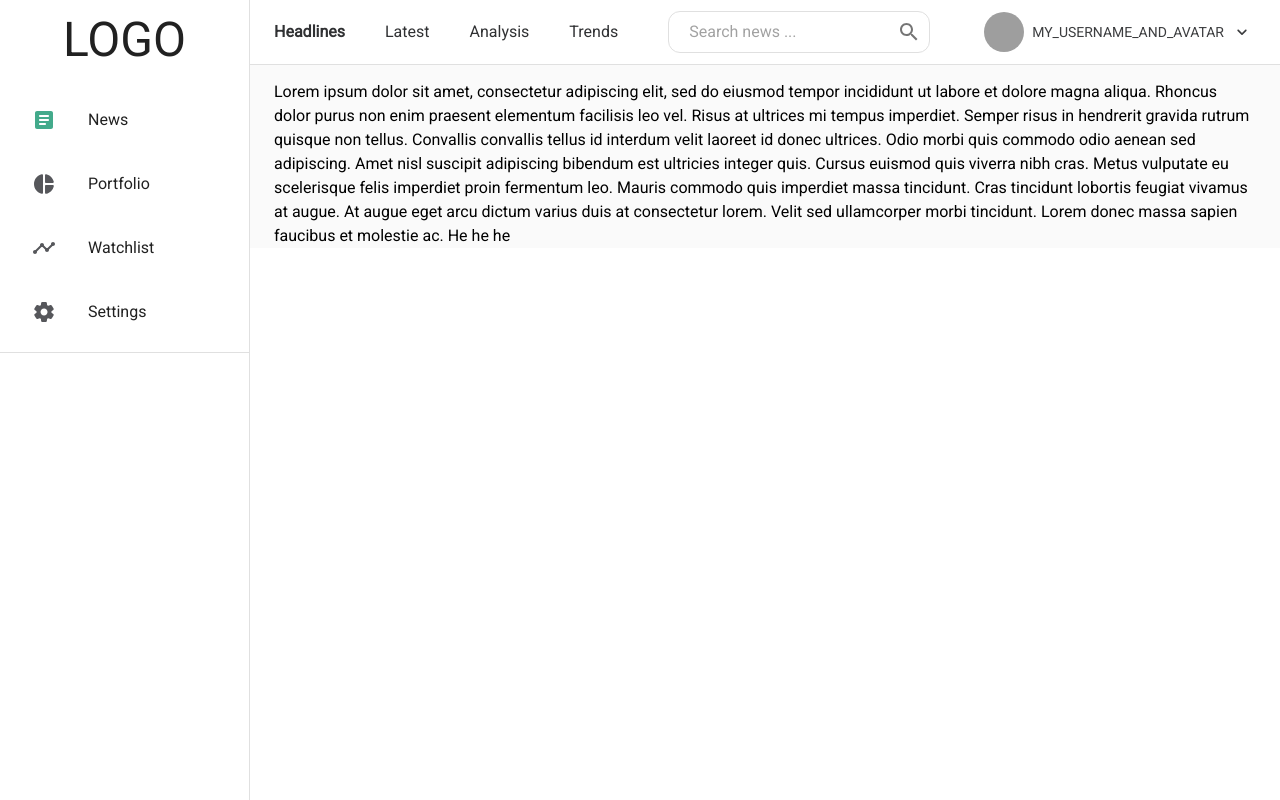
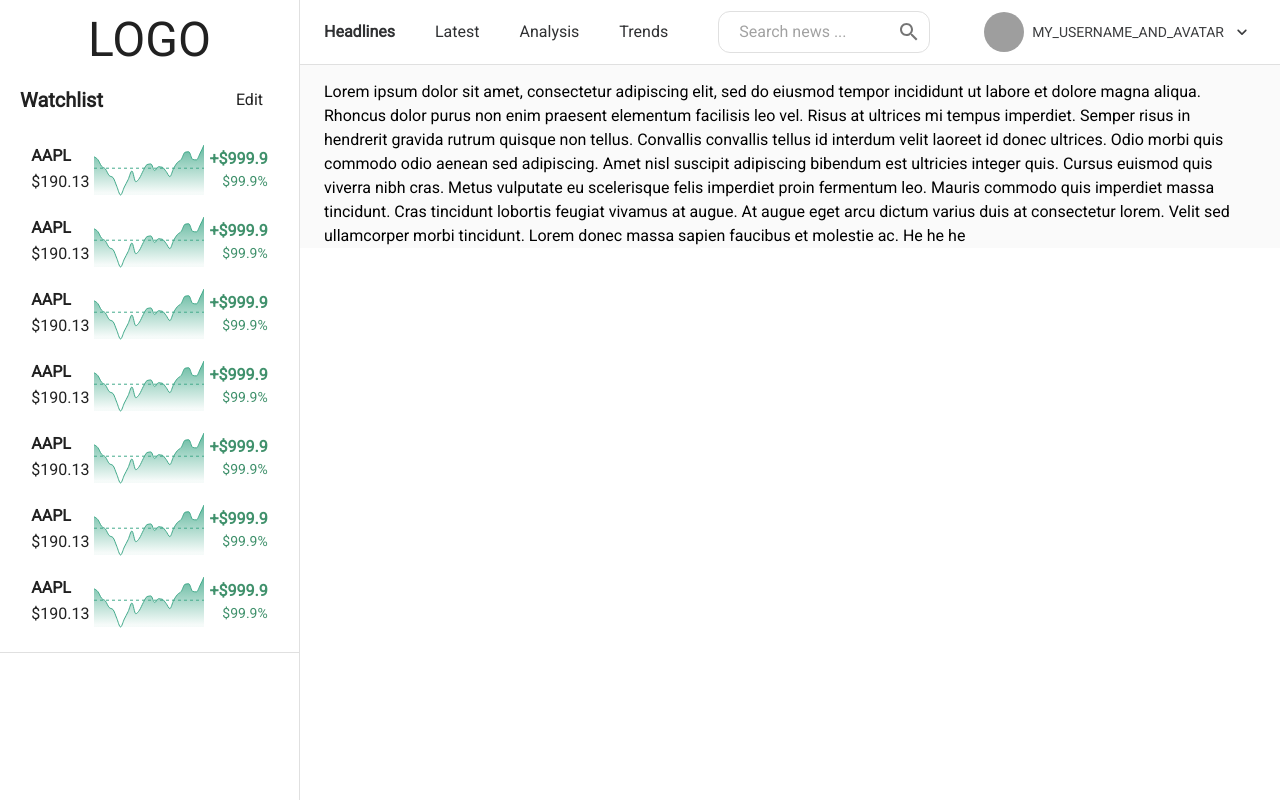
Before and after one commit to jamesnguyen30/project-portfolio, a React (Create React App) app in the folder webapp/: page / in a window 1280 px wide. Built offline with nearby package versions, Linux system fonts and the light colour scheme; grey boxes are pictures that could not be loaded.

Commit message:
Added watch list

```diff
--- a/webapp/package.json
+++ b/webapp/package.json
@@ -20,6 +20,7 @@
     "react-router-dom": "^6.2.1",
     "react-scripts": "5.0.0",
     "react-window": "^1.8.6",
+    "recharts": "^2.1.9",
     "redux": "^4.1.2",
     "redux-devtools-extension": "^2.13.9",
     "redux-thunk": "^2.4.1",
--- a/webapp/src/App.js
+++ b/webapp/src/App.js
@@ -23,7 +23,8 @@ const theme = createTheme({
       red: '#FF989A',
       black: '#56575B',
       white: '#FAFAFA',
-      gray: '#e0e0e0'
+      gray: '#e0e0e0',
+      lightGray: '#f0f0f0'
     }
   },
   typography: {
--- /dev/null
+++ b/webapp/src/components/Watchlist/WatchlistItem.js
@@ -0,0 +1,68 @@
+import { React } from 'react'
+import { Box, Typography, Divider } from '@mui/material'
+import { styled } from '@mui/material/styles'
+import {
+  AreaChart,
+  Area,
+  YAxis,
+  ReferenceLine
+} from 'recharts'
+import _ from 'lodash'
+import PropTypes from 'prop-types'
+
+const Container = styled(Box)(({ theme }) => ({
+  borderRadius: theme.sizes.borderRadius.medium,
+  ':hover': {
+    backgroundColor: theme.palette.secondary.lightGray,
+    cursor: 'pointer'
+  },
+  display: 'flex',
+  flexDirection: 'row',
+  justifyContent: 'center',
+  alignItems: 'center',
+  margin: theme.sizes.space.medium
+}))
+
+const WatchlistItem = (props) => {
+  const getAverage = _.mean(props.data.map(x => x.close))
+  console.log(getAverage)
+  return (
+    <Container>
+      <div>
+        <Typography style={{ fontWeight: 'bold' }}>AAPL</Typography>
+        <Typography variant="subtitle1">$190.13</Typography>
+      </div>
+      <AreaChart width={120} height={60} data={props.data}>
+        <defs>
+          <linearGradient id={'areaColor'} x1='0' y1='0' x2='0' y2='1'>
+            <stop offset="5%" stopColor="#43AA8B" stopOpacity={0.8}/>
+            <stop offset="95%" stopColor="#43AA8B" stopOpacity={0.05}/>
+          </linearGradient>
+        </defs>
+        <YAxis width={0} axisLine={false} type="number"
+        domain={['dataMin', 'dataMax']}/>
+        <Area type="monotone" dataKey="close" stroke="#43AA8B" fill="url(#areaColor)" fillOpacity={1}/>
+        <ReferenceLine y={getAverage} stroke={'#43AA8B'} strokeDasharray="3 3"></ReferenceLine>
+      </AreaChart>
+      <Box style={{ justifyContent: 'flex-end' }}>
+        <Typography sx={{ color: 'primary.darkGreen', fontWeight: 'bold', textAlign: 'right' }}>+$999.9</Typography>
+        <Typography variant="subtitle2" sx={{ color: 'primary.darkGreen', textAlign: 'right' }}>$99.9%</Typography>
+      </Box>
+    <Divider/>
+    </Container>
+  )
+}
+
+WatchlistItem.propTypes = {
+  data: PropTypes.object.isRequired,
+  width: PropTypes.object,
+  height: PropTypes.object
+}
+
+WatchlistItem.defaultValues = {
+  data: [],
+  width: 200,
+  height: 100
+}
+
+export default WatchlistItem
--- /dev/null
+++ b/webapp/src/model/mock/aapl.js
@@ -0,0 +1,66 @@
+const data = [
+  { date: '03/23/22', open: 167.99, high: 172.64, low: 167.65, close: 170.21, volume: 97298400 },
+  { date: '03/22/22', open: 165.51, high: 169.42, low: 164.91, close: 168.82, volume: 81532008 },
+  { date: '03/21/22', open: 163.51, high: 166.35, low: 163.015, close: 165.38, volume: 95811352 },
+  { date: '03/18/22', open: 160.51, high: 164.48, low: 159.76, close: 163.98, volume: 123511695 },
+  { date: '03/17/22', open: 158.61, high: 161.00, low: 157.63, close: 160.62, volume: 75615375 },
+  { date: '03/16/22', open: 157.05, high: 160.00, low: 154.46, close: 159.59, volume: 102300203 },
+  { date: '03/15/22', open: 150.90, high: 155.57, low: 150.38, close: 155.09, volume: 92964305 },
+  { date: '03/14/22', open: 151.45, high: 154.12, low: 150.10, close: 150.62, volume: 108732094 },
+  { date: '03/11/22', open: 158.93, high: 159.28, low: 154.50, close: 154.73, volume: 96970094 },
+  { date: '03/10/22', open: 160.20, high: 160.39, low: 155.98, close: 158.52, volume: 105342000 },
+  { date: '03/09/22', open: 161.475, high: 163.41, low: 159.41, close: 162.95, volume: 91454914 },
+  { date: '03/08/22', open: 158.82, high: 162.88, low: 155.80, close: 157.44, volume: 131148297 },
+  { date: '03/07/22', open: 163.36, high: 165.02, low: 159.04, close: 159.30, volume: 96418852 },
+  { date: '03/04/22', open: 164.49, high: 165.55, low: 162.10, close: 163.17, volume: 83819594 },
+  { date: '03/03/22', open: 168.47, high: 168.91, low: 165.55, close: 166.23, volume: 76678438 },
+  { date: '03/02/22', open: 164.39, high: 167.36, low: 162.95, close: 166.56, volume: 79724750 },
+  { date: '03/01/22', open: 164.695, high: 166.60, low: 161.97, close: 163.20, volume: 83474430 },
+  { date: '02/28/22', open: 163.06, high: 165.42, low: 162.43, close: 165.12, volume: 95056633 },
+  { date: '02/25/22', open: 163.84, high: 165.12, low: 160.8738, close: 164.85, volume: 91974227 },
+  { date: '02/24/22', open: 152.58, high: 162.85, low: 152.00, close: 162.74, volume: 141147500 },
+  { date: '02/23/22', open: 165.54, high: 166.15, low: 159.75, close: 160.07, volume: 90009250 },
+  { date: '02/22/22', open: 164.98, high: 166.69, low: 162.15, close: 164.32, volume: 91162758 },
+  { date: '02/18/22', open: 169.82, high: 170.5413, low: 166.19, close: 167.30, volume: 82772672 },
+  { date: '02/17/22', open: 171.03, high: 171.91, low: 168.47, close: 168.88, volume: 69589344 },
+  { date: '02/16/22', open: 171.85, high: 173.34, low: 170.05, close: 172.55, volume: 61177398 },
+  { date: '02/15/22', open: 170.97, high: 172.95, low: 170.25, close: 172.79, volume: 64286320 },
+  { date: '02/14/22', open: 167.37, high: 169.58, low: 166.56, close: 168.88, volume: 86185531 },
+  { date: '02/11/22', open: 172.33, high: 173.08, low: 168.04, close: 168.64, volume: 98670688 },
+  { date: '02/10/22', open: 174.14, high: 175.48, low: 171.55, close: 172.12, volume: 90865906 },
+  { date: '02/09/22', open: 176.05, high: 176.65, low: 174.90, close: 176.28, volume: 71285039 },
+  { date: '02/08/22', open: 171.73, high: 175.35, low: 171.43, close: 174.83, volume: 74829219 },
+  { date: '02/07/22', open: 172.86, high: 173.9458, low: 170.95, close: 171.66, volume: 77251203 },
+  { date: '02/04/22', open: 171.68, high: 174.10, low: 170.68, close: 172.39, volume: 82465398 },
+  { date: '02/03/22', open: 174.48, high: 176.2399, low: 172.12, close: 172.90, volume: 89418070 },
+  { date: '02/02/22', open: 174.745, high: 175.88, low: 173.33, close: 175.84, volume: 84914258 },
+  { date: '02/01/22', open: 174.01, high: 174.84, low: 172.31, close: 174.61, volume: 86213914 },
+  { date: '01/31/22', open: 170.16, high: 175.00, low: 169.51, close: 174.78, volume: 115541602 },
+  { date: '01/28/22', open: 165.71, high: 170.35, low: 162.80, close: 170.33, volume: 179935703 },
+  { date: '01/27/22', open: 162.45, high: 163.84, low: 158.28, close: 159.22, volume: 121954602 },
+  { date: '01/26/22', open: 163.50, high: 164.3894, low: 157.82, close: 159.69, volume: 108275297 },
+  { date: '01/25/22', open: 158.98, high: 162.76, low: 157.02, close: 159.78, volume: 115798398 },
+  { date: '01/24/22', open: 160.02, high: 162.30, low: 154.70, close: 161.62, volume: 162706703 },
+  { date: '01/21/22', open: 164.415, high: 166.33, low: 162.30, close: 162.41, volume: 122848898 },
+  { date: '01/20/22', open: 166.98, high: 169.68, low: 164.18, close: 164.51, volume: 91420523 },
+  { date: '01/19/22', open: 170.00, high: 171.08, low: 165.94, close: 166.23, volume: 94814992 },
+  { date: '01/18/22', open: 171.51, high: 172.54, low: 169.405, close: 169.80, volume: 91168727 },
+  { date: '01/14/22', open: 171.34, high: 173.78, low: 171.09, close: 173.07, volume: 80440781 },
+  { date: '01/13/22', open: 175.78, high: 176.62, low: 171.79, close: 172.19, volume: 84505758 },
+  { date: '01/12/22', open: 176.12, high: 177.18, low: 174.82, close: 175.53, volume: 74805172 },
+  { date: '01/11/22', open: 172.32, high: 175.18, low: 170.82, close: 175.08, volume: 76138312 },
+  { date: '01/10/22', open: 169.08, high: 172.50, low: 168.17, close: 172.19, volume: 106765602 },
+  { date: '01/07/22', open: 172.89, high: 174.14, low: 171.03, close: 172.17, volume: 86709148 },
+  { date: '01/06/22', open: 172.70, high: 175.30, low: 171.64, close: 172.00, volume: 96903961 },
+  { date: '01/05/22', open: 179.61, high: 180.17, low: 174.64, close: 174.92, volume: 94537602 },
+  { date: '01/04/22', open: 182.63, high: 182.94, low: 179.12, close: 179.70, volume: 99310438 },
+  { date: '01/03/22', open: 177.83, high: 182.88, low: 177.71, close: 182.01, volume: 104701203 },
+  { date: '12/31/21', open: 178.085, high: 179.23, low: 177.26, close: 177.57, volume: 64062262 },
+  { date: '12/30/21', open: 179.47, high: 180.57, low: 178.09, close: 178.20, volume: 59773008 },
+  { date: '12/29/21', open: 179.33, high: 180.63, low: 178.14, close: 179.38, volume: 62348930 },
+  { date: '12/28/21', open: 180.16, high: 181.33, low: 178.53, close: 179.29, volume: 79144336 },
+  { date: '12/27/21', open: 177.085, high: 180.42, low: 177.07, close: 180.33, volume: 74919586 },
+  { date: '12/23/21', open: 175.85, high: 176.8499, low: 175.27, close: 176.28, volume: 68356570 }
+]
+
+export default data
--- a/webapp/src/views/Home/Home.js
+++ b/webapp/src/views/Home/Home.js
@@ -2,65 +2,35 @@
 import React, { useState } from 'react'
 import {
   Divider, Typography, Box, Drawer,
-  List, ListItem, ListItemIcon, ListItemButton, ListItemText
+  List, Stack
 } from '@mui/material'
-import { styled } from '@mui/material/styles'
-import ArticleRoundedIcon from '@mui/icons-material/ArticleRounded'
-import TimelineRoundedIcon from '@mui/icons-material/TimelineRounded'
-import SettingsRoundedIcon from '@mui/icons-material/SettingsRounded'
-import PieChartRoundedIcon from '@mui/icons-material/PieChartRounded'
-import PropTypes from 'prop-types'
-
 import NewsPage from '../News/NewsPage'
 import PortfolioPage from '../Portfolio/PortfolioPage'
+import data from '../../model/mock/aapl'
+import WatchlistItem from '../../components/Watchlist/WatchlistItem'
 
-const DrawerButton = styled(ListItemButton)(({ theme }) => ({
-  borderRadius: theme.sizes.borderRadius.medium,
-  ':hover': {
-    backgroundColor: theme.palette.secondary.gray
-  }
-}))
+let mockData = data.map(x => ({ date: x.date, close: x.close }))
+mockData = mockData.slice(0, 30)
 
-const DrawerItem = ({ active, title, Icon, onClick }) => {
-  return (
-    <DrawerButton onClick={onClick} disableRipple>
-      <ListItemIcon>
-        {/* {active ? <Icon sx={{ color: 'primary.green' }}/> : <Icon />} */}
-        <Icon sx={{ color: active ? 'primary.green' : 'secondary.black' }}/>
-      </ListItemIcon>
-      <ListItemText>
-        {title}
-      </ListItemText>
-    </DrawerButton>
-  )
-}
-
-DrawerItem.propTypes = {
-  active: PropTypes.string,
-  title: PropTypes.string,
-  Icon: PropTypes.object,
-  onClick: PropTypes.func
-}
-
-const drawerWidth = 250
+const drawerWidth = 300
 const logoHeight = 80
 
-const drawerItems = [
-  { title: 'News', icon: ArticleRoundedIcon },
-  { title: 'Portfolio', icon: PieChartRoundedIcon },
-  { title: 'Watchlist', icon: TimelineRoundedIcon },
-  { title: 'Settings', icon: SettingsRoundedIcon }
-]
+// const EditWatchlistButton = styled(Typography)(({ theme }) => ({
+//   textAlign: 'right',
+//   paddingLeft: theme.sizes.space.medium,
+//   paddingRight: theme.sizes.space.medium,
+//   paddingTop: theme.sizes.space.tiny,
+//   paddingBottom: theme.sizes.space.tiny,
+//   borderRadius: theme.sizes.space.medium,
+//   ':hover': {
+//     cursor: 'pointer',
+//     backgroundColor: theme.palette.primary.darkGreen,
+//     color: theme.palette.primary.white
+//   }
+// }))
 
 const Home = () => {
-  const [page, setPage] = useState(0)
-
-  const onDrawerItemClicked = (index) => {
-    setPage(index)
-  }
-
-  console.log('rendered')
-
+  const [page] = useState(0)
   return (
     <Box sx={{ display: 'flex', backgroundColor: 'secondary.white' }}>
       <Drawer
@@ -81,19 +51,39 @@ const Home = () => {
           <Typography variant="h3">LOGO</Typography>
         </Box>
 
+        <Stack direction="row" sx={{ marginLeft: '20px', marginRight: '20px', display: 'flex', alignItems: 'center' }}>
+          <Typography variant={'h6'} sx={{ fontWeight: 'bold', flex: 1 }}>Watchlist</Typography>
+          <Box sx={{
+            textAlign: 'right',
+            paddingLeft: 2,
+            paddingRight: 2,
+            paddingTop: 1,
+            paddingBottom: 1,
+            borderRadius: 3,
+            ':hover': {
+              cursor: 'pointer',
+              backgroundColor: 'primary.darkGreen',
+              color: 'primary.white',
+              boxShadow: 3
+            }
+          }}>
+            <Typography>Edit</Typography>
+          </Box>
+        </Stack>
         <List>
-          {drawerItems.map((x, index) => (
-            <ListItem key={x.title}>
-              <DrawerItem active={page === index} title={x.title} Icon={x.icon} onClick={() => onDrawerItemClicked(index)}/>
-            </ListItem>
-          ))}
+            <WatchlistItem data={mockData}/>
+            <WatchlistItem data={mockData}/>
+            <WatchlistItem data={mockData}/>
+            <WatchlistItem data={mockData}/>
+            <WatchlistItem data={mockData}/>
+            <WatchlistItem data={mockData}/>
+            <WatchlistItem data={mockData}/>
         </List>
-
         <Divider/>
 
       </Drawer>
 
-      { page === 0 && <NewsPage/> }
+      { page === 0 && <NewsPage drawerWidth={drawerWidth}/> }
       { page === 1 && <PortfolioPage/>}
       { page === 2 && <div><Typography>Watchlist page in progress</Typography></div>}
       { page === 3 && <div><Typography>Settings page in progress</Typography></div>}
--- a/webapp/src/views/News/NewsPage.js
+++ b/webapp/src/views/News/NewsPage.js
@@ -90,6 +90,7 @@ const NewsPage = ({ drawerWidth }) => {
         sx={{ marginLeft: `-${drawerWidth}px` }}
         open={true}
         elevation={0}
+        drawerWidth={drawerWidth}
         >
 
         <Toolbar>
@@ -179,7 +180,7 @@ NewsPage.propTypes = {
 }
 
 NewsPage.defaultProps = {
-  drawerWidth: 240
+  drawerWidth: 250
 }
 
 export default NewsPage
```
Also changed, not shown: 1 other file (tests, documents, lock files or other folders).
